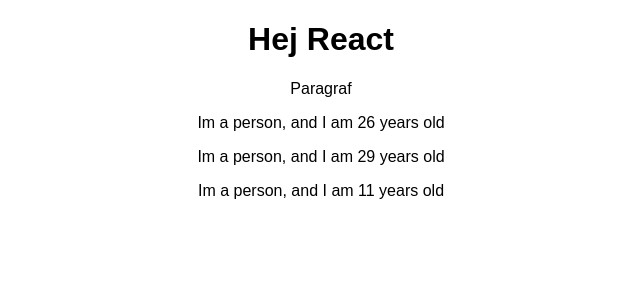
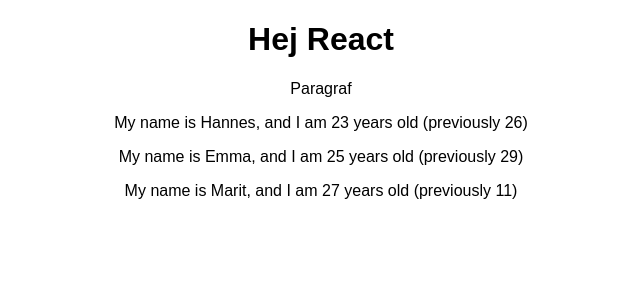
Before and after one commit to hander87/UdemyReactCourse, a React (Create React App) app: page / in a window 1280 px wide. Shown: the top 300 px of the page, without its empty margins (319-959 px from the left). Built offline with nearby package versions, Linux system fonts and the light colour scheme.

Commit message:
Data in Attributes

```diff
--- a/src/App.js
+++ b/src/App.js
@@ -8,9 +8,9 @@
       <div className="App">
         <h1>Hej React</h1>
         <p>Paragraf</p>
-        <Person />
-        <Person />
-        <Person />
+        <Person name="Hannes" age="23" />
+        <Person name="Emma" age="25">My Hobbies: Racing</Person>
+        <Person name="Marit" age="27" />
       </div>
     );
     // return React.createElement('div', {className: 'App'}, React.createElement('h1', null, 'Hej React'));
--- a/src/Person/Person.js
+++ b/src/Person/Person.js
@@ -1,11 +1,11 @@
 import React from 'react';
 
-const person = () => {
+const person = (props) => {
 
-  const age = Math.floor(Math.random() * 30);
+  const randomAge = Math.floor(Math.random() * 30);
 
   return (
-    <p>Im a person, and I am {age} years old</p>
+    <p>My name is {props.name}, and I am {props.age} years old (previously {randomAge})</p>
   );
 }
 
```
